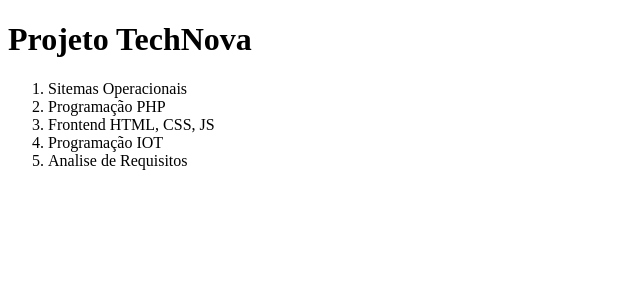
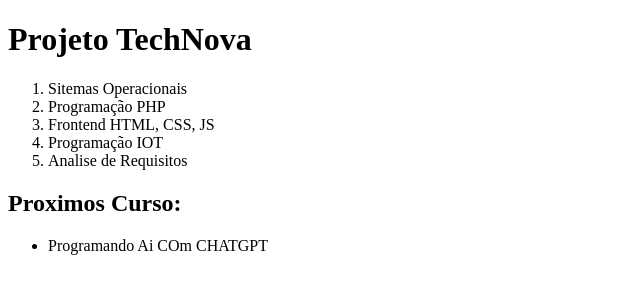
Before and after one commit to luquinhaaskkj/projeto-technova, a plain HTML site: page index.html in a window 1280 px wide. Shown: the whole page, without its empty margins (0-640 px from the left). Drawn offline with Linux system fonts and the light colour scheme.

Commit message:
Update index.html

```diff
--- a/index.html
+++ b/index.html
@@ -14,5 +14,9 @@
        <li>Programação IOT</li>
        <li>Analise de Requisitos</li>
     </ol>
+    <h2>Proximos Curso:</h2>
+    <ul>
+        <li>Programando Ai COm CHATGPT</li>
+    <ul>
 </body>
 </html>
```
